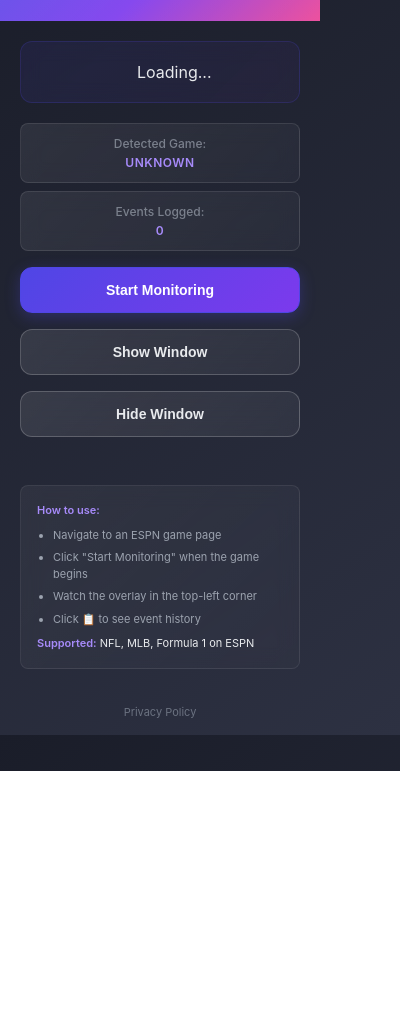
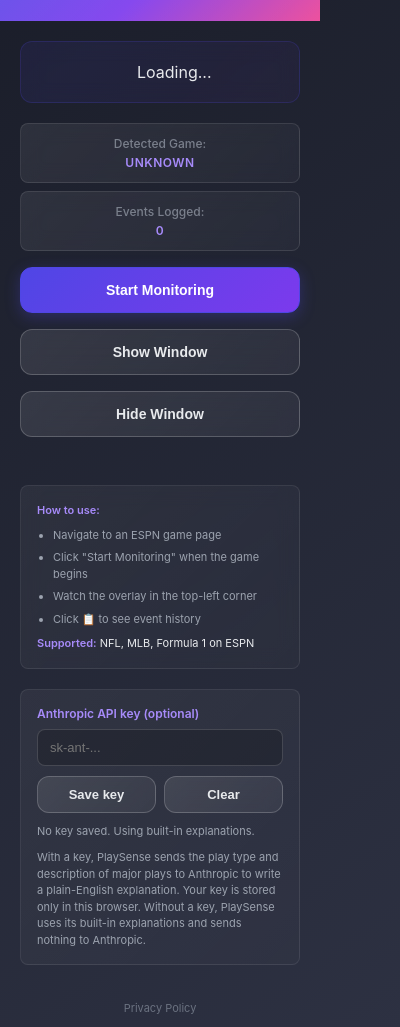
Before and after one commit to atontalapur/PlaySense, a browser extension: page popup.html in a window 400 px wide. Shown: the part 73-1100 px from the top of the page. Before the commit the page ends 844 px from the top, so only its background shows below. Drawn offline with Linux system fonts and the light colour scheme.

Commit message:
feat: add API key management to popup and disclose AI usage

```diff
--- a/popup.html
+++ b/popup.html
@@ -210,6 +210,52 @@
       margin: 6px 0;
       color: #9ca3af;
     }
+
+    .section {
+      margin: 8px 20px 20px;
+      padding: 16px;
+      border-radius: 8px;
+      background: linear-gradient(135deg, rgba(255, 255, 255, 0.05) 0%, rgba(255, 255, 255, 0.02) 100%);
+      border: 1px solid rgba(255, 255, 255, 0.08);
+    }
+
+    .section label {
+      display: block;
+      font-size: 12px;
+      font-weight: 600;
+      color: #a78bfa;
+      margin-bottom: 8px;
+    }
+
+    .section input[type="password"] {
+      width: 100%;
+      box-sizing: border-box;
+      padding: 10px 12px;
+      border-radius: 8px;
+      border: 1px solid rgba(255, 255, 255, 0.15);
+      background: rgba(0, 0, 0, 0.2);
+      color: #e8eaed;
+      font-size: 13px;
+      margin-bottom: 10px;
+    }
+
+    .section .row {
+      display: flex;
+      gap: 8px;
+    }
+
+    .section .row .btn {
+      margin: 0;
+      padding: 10px 16px;
+      font-size: 13px;
+    }
+
+    .hint {
+      font-size: 11px;
+      line-height: 1.5;
+      color: #9ca3af;
+      margin: 10px 0 0;
+    }
   </style>
 </head>
 
@@ -251,6 +297,22 @@
     <strong>Supported:</strong> NFL, MLB, Formula 1 on ESPN
   </div>
 
+  <div class="section">
+    <label for="apiKey">Anthropic API key (optional)</label>
+    <input type="password" id="apiKey" placeholder="sk-ant-..." autocomplete="off">
+    <div class="row">
+      <button class="btn" id="saveKeyBtn">Save key</button>
+      <button class="btn" id="clearKeyBtn">Clear</button>
+    </div>
+    <p class="hint" id="keyStatus">No key saved. Using built-in explanations.</p>
+    <p class="hint">
+      With a key, PlaySense sends the play type and description of major plays to
+      Anthropic to write a plain-English explanation. Your key is stored only in
+      this browser. Without a key, PlaySense uses its built-in explanations and
+      sends nothing to Anthropic.
+    </p>
+  </div>
+
   <div style="text-align:center; padding:8px 20px 4px; font-size:11px;">
     <a id="espnLink" href="https://www.espn.com" target="_blank" style="color:#a78bfa; text-decoration:none; display:none;">Open ESPN</a>
   </div>
--- a/popup.js
+++ b/popup.js
@@ -6,6 +6,36 @@
   const eventCount = document.getElementById('eventCount');
   const showOverlayBtn = document.getElementById('showOverlayBtn');
   const hideOverlayBtn = document.getElementById('hideOverlayBtn');
+  const apiKeyInput = document.getElementById('apiKey');
+  const saveKeyBtn = document.getElementById('saveKeyBtn');
+  const clearKeyBtn = document.getElementById('clearKeyBtn');
+  const keyStatus = document.getElementById('keyStatus');
+
+  function renderKeyStatus(hasKey) {
+    keyStatus.textContent = hasKey
+      ? 'Key saved. AI explanations enabled for major plays.'
+      : 'No key saved. Using built-in explanations.';
+  }
+
+  chrome.storage.local.get(['anthropicApiKey'], (result) => {
+    renderKeyStatus(Boolean(result.anthropicApiKey));
+  });
+
+  saveKeyBtn.addEventListener('click', () => {
+    const value = apiKeyInput.value.trim();
+    if (!value) return;
+    chrome.storage.local.set({ anthropicApiKey: value }, () => {
+      apiKeyInput.value = '';
+      renderKeyStatus(true);
+    });
+  });
+
+  clearKeyBtn.addEventListener('click', () => {
+    chrome.storage.local.remove(['anthropicApiKey'], () => {
+      apiKeyInput.value = '';
+      renderKeyStatus(false);
+    });
+  });
 
   let currentStatus = {
     isActive: false,
```
Also changed, not shown: privacy.html (+20 -0 lines).
